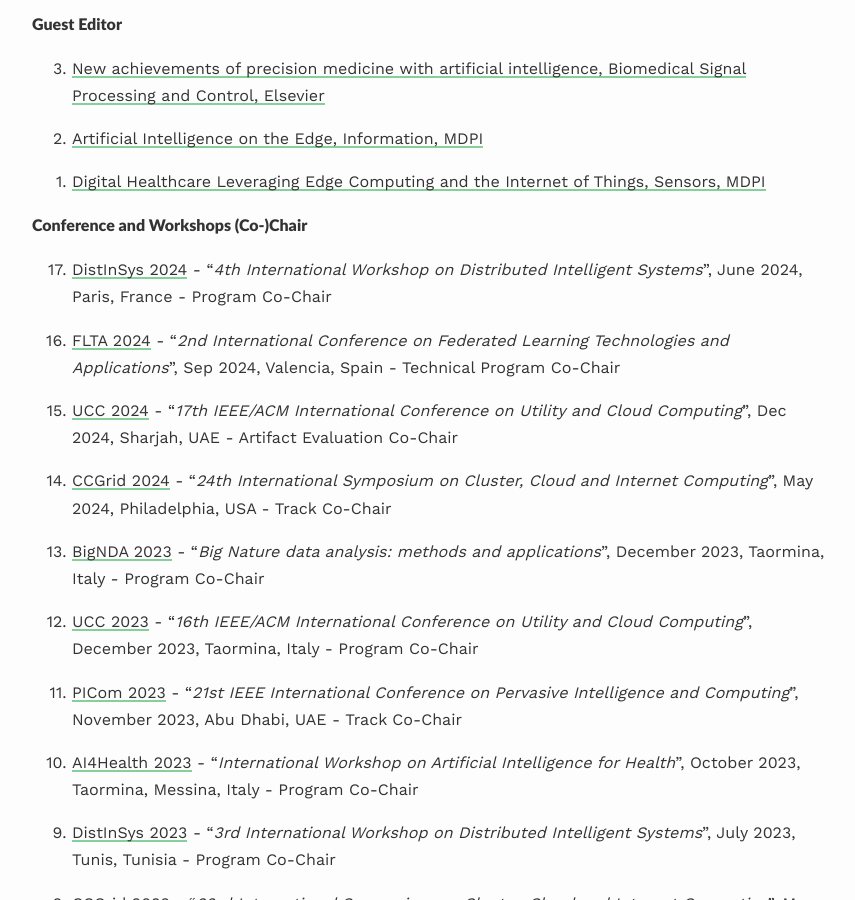
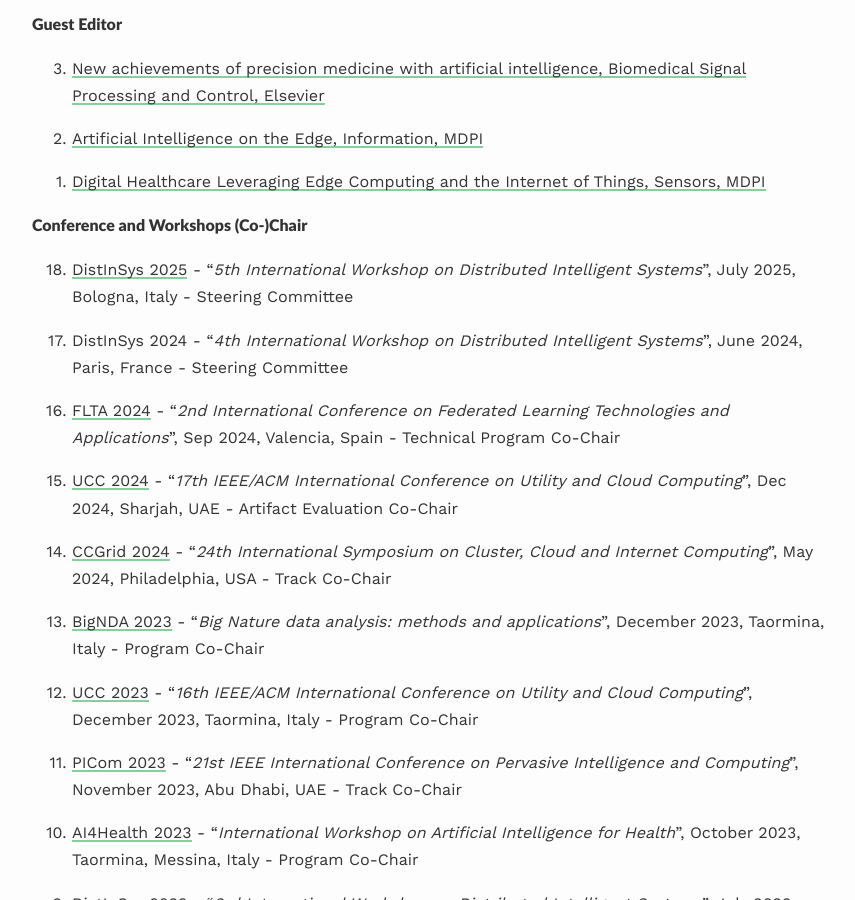
Before and after one commit to lcarnevale/lcarnevale.github.io, a Jekyll site: the page built from _pages/activities.md, in a window 1280 px wide and 900 px high, scrolled down 630 px. Shown: the whole window, without its empty margins (208-1063 px from the left). Built offline with Jekyll 4.4.1, drawn with Linux system fonts in a browser that asks for light colours; nearby versions of some CDN libraries; some web fonts are replaced.

Commit message:
update workshops

```diff
--- a/_pages/activities.md
+++ b/_pages/activities.md
@@ -32,11 +32,13 @@
 {: reversed="reversed"}
 
 #### Conference and Workshops (Co-)Chair
-0. [DistInSys 2024](https://fcrlab.unime.it/calls/distinsys2024) - "<i>4th International Workshop on Distributed Intelligent Systems</i>", June 2024, Paris, France - Program Co-Chair
+0. [DistInSys 2025](https://fcrlab.unime.it/calls/distinsys2025) - "<i>5th International Workshop on Distributed Intelligent Systems</i>", July 2025, Bologna, Italy - Steering Committee
 
-0. [FLTA 2024](https://flta-conference.org/) - "<i>2nd International Conference on Federated Learning Technologies and Applications</i>", Sep 2024, Valencia, Spain - Technical Program Co-Chair
+0. DistInSys 2024 - "<i>4th International Workshop on Distributed Intelligent Systems</i>", June 2024, Paris, France - Steering Committee
 
-0. [UCC 2024](https://ucc-conference.github.io/UCC2023) - "<i>17th IEEE/ACM International Conference on Utility and Cloud Computing</i>", Dec 2024, Sharjah, UAE - Artifact Evaluation Co-Chair
+0. [FLTA 2024](https://flta-conference.org/flta-2024/) - "<i>2nd International Conference on Federated Learning Technologies and Applications</i>", Sep 2024, Valencia, Spain - Technical Program Co-Chair
+
+0. [UCC 2024](https://www.uccbdcat2024.org/ucc/) - "<i>17th IEEE/ACM International Conference on Utility and Cloud Computing</i>", Dec 2024, Sharjah, UAE - Artifact Evaluation Co-Chair
 
 0. [CCGrid 2024](https://2024.ccgrid-conference.org/) - "<i>24th International Symposium on Cluster, Cloud and Internet Computing</i>", May 2024, Philadelphia, USA - Track Co-Chair
 
```
